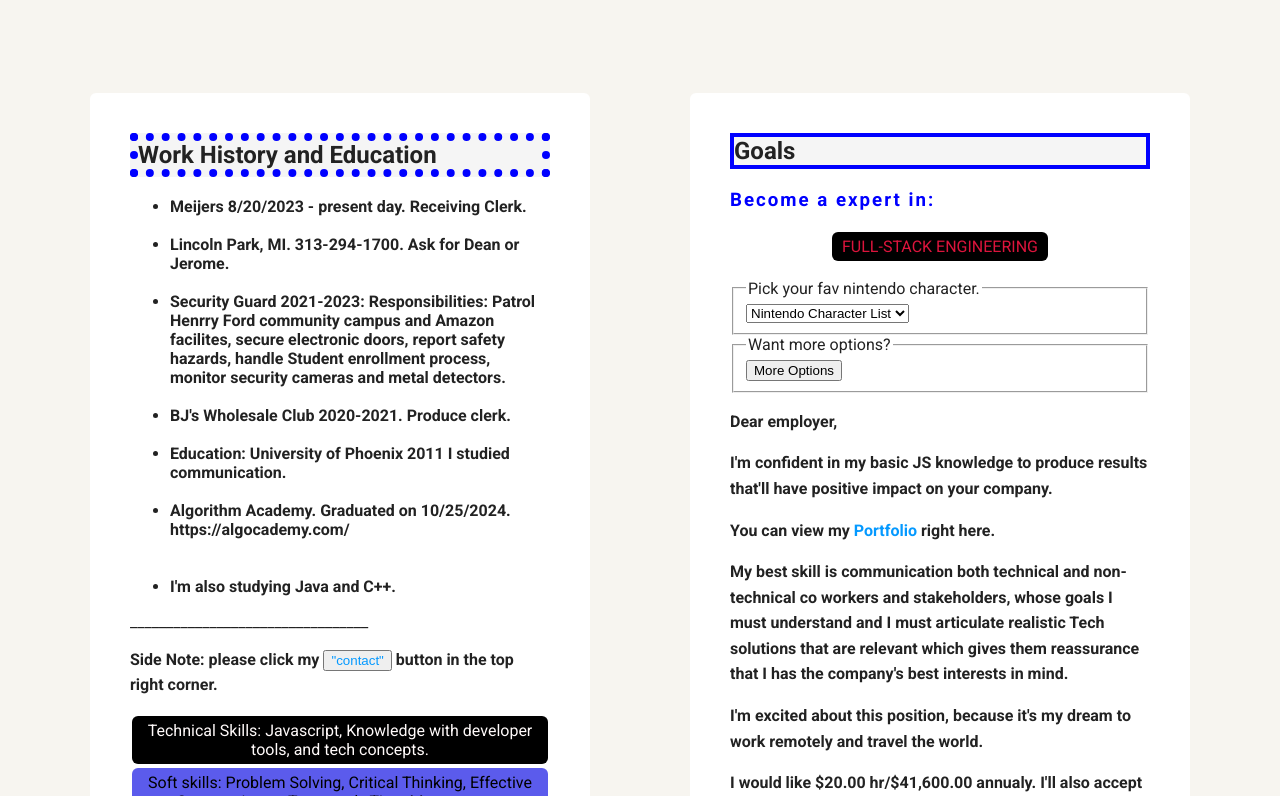
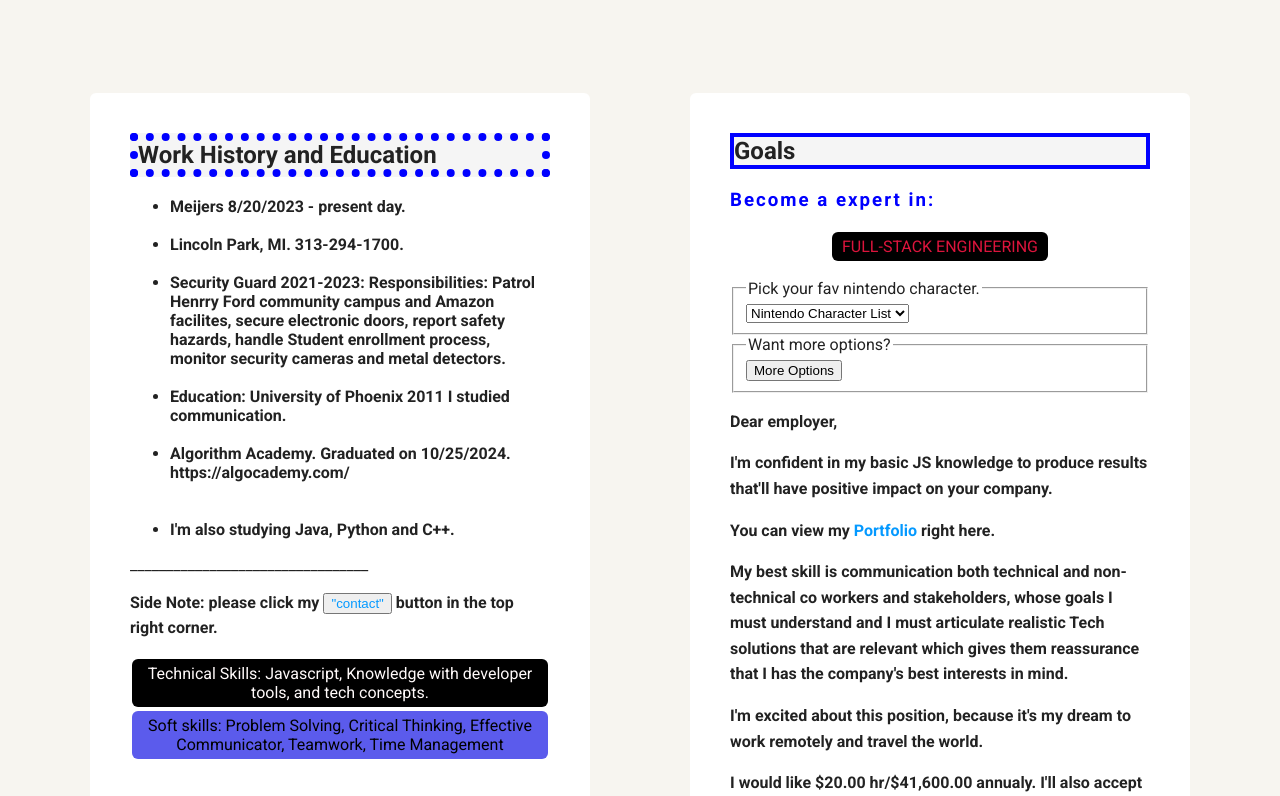
Before and after one commit to Iwnb1987/resume, a plain HTML site: page index.html in a window 1280 px wide. Shown: the part 523-1319 px from the top of the page. Drawn offline with Linux system fonts and the light colour scheme; a web font is replaced by a local one.

Commit message:
Update index.html

```diff
--- a/index.html
+++ b/index.html
@@ -38,13 +38,12 @@
       <div class="card">
         <h2 id="negative">Work History and Education</h2>
         <ul class="wh">
-         <li> Meijers 8/20/2023 - present day. Receiving Clerk.</li><br>
-            <li>Lincoln Park, MI. 313-294-1700. Ask for Dean or Jerome.</li><br>
+         <li> Meijers 8/20/2023 - present day.</li><br>
+            <li>Lincoln Park, MI. 313-294-1700.</li><br>
           <li>Security Guard 2021-2023: Responsibilities: Patrol Henrry Ford community campus and Amazon facilites, secure electronic doors, report safety hazards, handle Student enrollment process, monitor security cameras and metal detectors.</li><br>
-          <li>BJ's Wholesale Club 2020-2021. Produce clerk.</li><br>
             <li>Education: University of Phoenix 2011 I studied communication.</li><br>
             <li>Algorithm Academy. Graduated on 10/25/2024. https://algocademy.com/</li><br><br>
-            <li>I'm also studying Java and C++.</li>
+            <li>I'm also studying Java, Python and C++.</li>
           </ul>
         _________________________________
         <p>Side Note: please click my <button id="testButton"><a href="contact.html">"contact"</a></button> button in the top right corner.</p>
```
